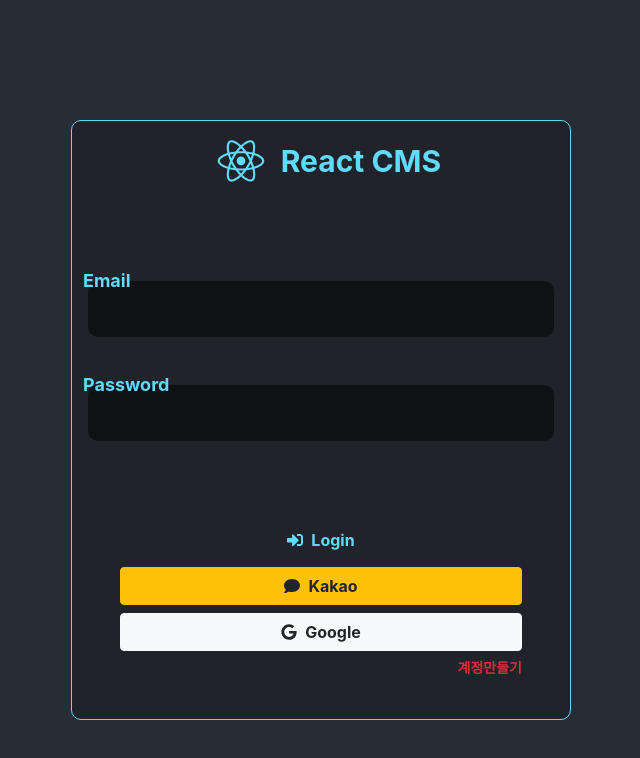
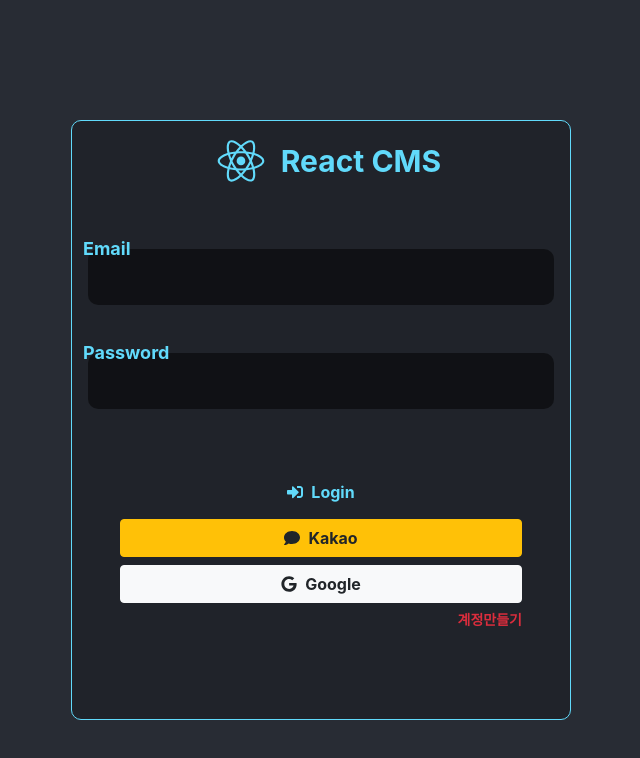
Before and after one commit to Gon-Zo/CMS_Project, a React (Create React App) app in the folder webapp/: page /cms/login in a window 1280 px wide. Shown: the top 758 px of the page, without its empty margins (299-939 px from the left). Built offline with nearby package versions, Linux system fonts and the light colour scheme.

Commit message:
Login Client Development

```diff
--- a/webapp/src/assests/modules/containers/Login.jsx
+++ b/webapp/src/assests/modules/containers/Login.jsx
@@ -57,7 +57,7 @@
                 </div>
                 {/*header*/}
 
-                <div className="login-body pl-3 pr-3">
+                <div className="login-body pl-3 pr-3 pt-lg-5">
 
                     <div className="login-input p-2">
                         <label>Email</label>
--- a/webapp/src/assests/styles/app/_login.scss
+++ b/webapp/src/assests/styles/app/_login.scss
@@ -17,7 +17,6 @@
     margin-left: -270px;
     border-radius: 10px;
     border: 1px solid $TurquoiseBlue;
-
 
     .login-header{
 
@@ -39,9 +38,13 @@
 
     .login-body{
 
-      height: 20rem;
-      display: table-cell;
-      vertical-align: middle;
+      height: 17rem;
+
+      //display: flex;
+      //align-items: center;
+
+      //display: table-cell;
+      //vertical-align: middle;
 
       .login-input{
 
```
